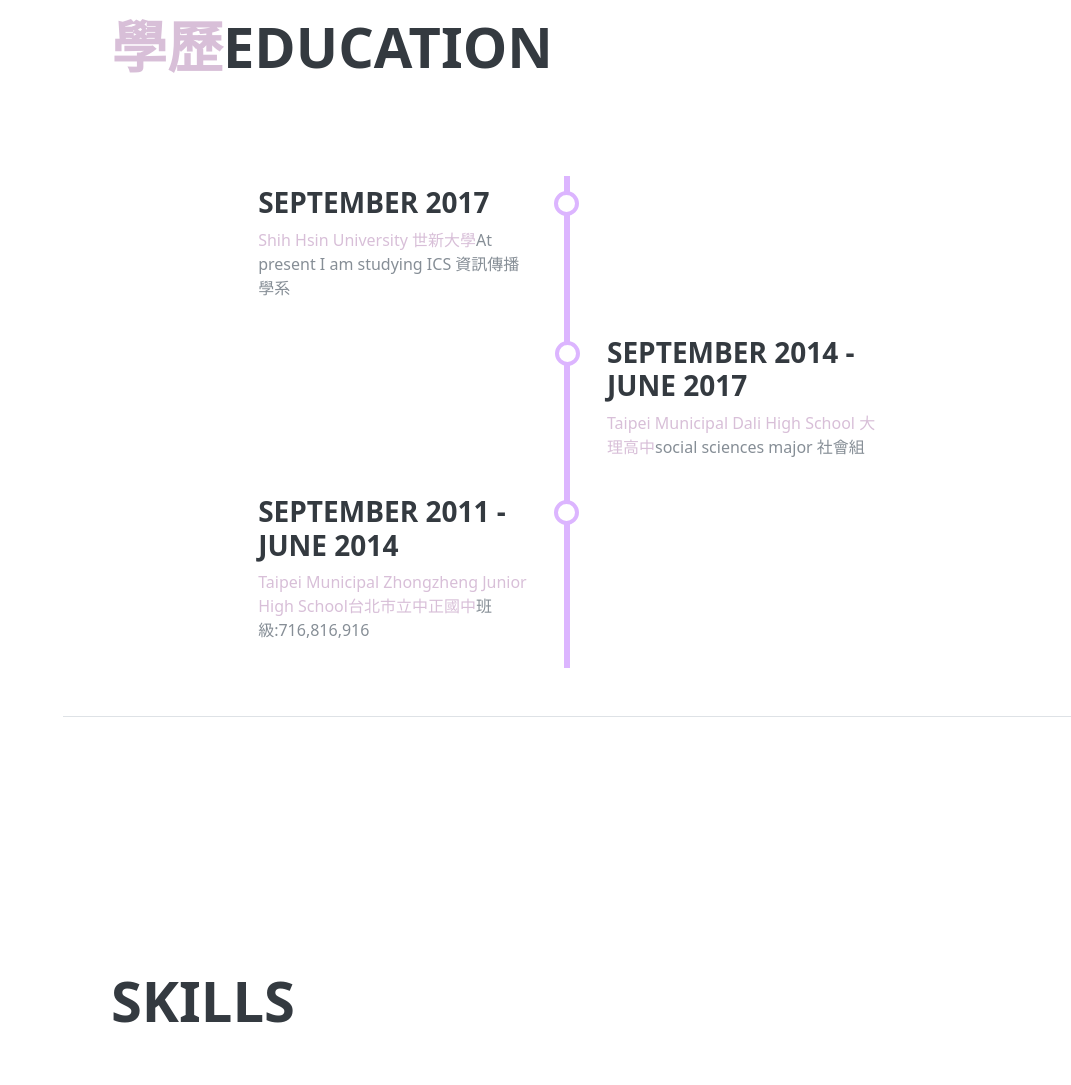
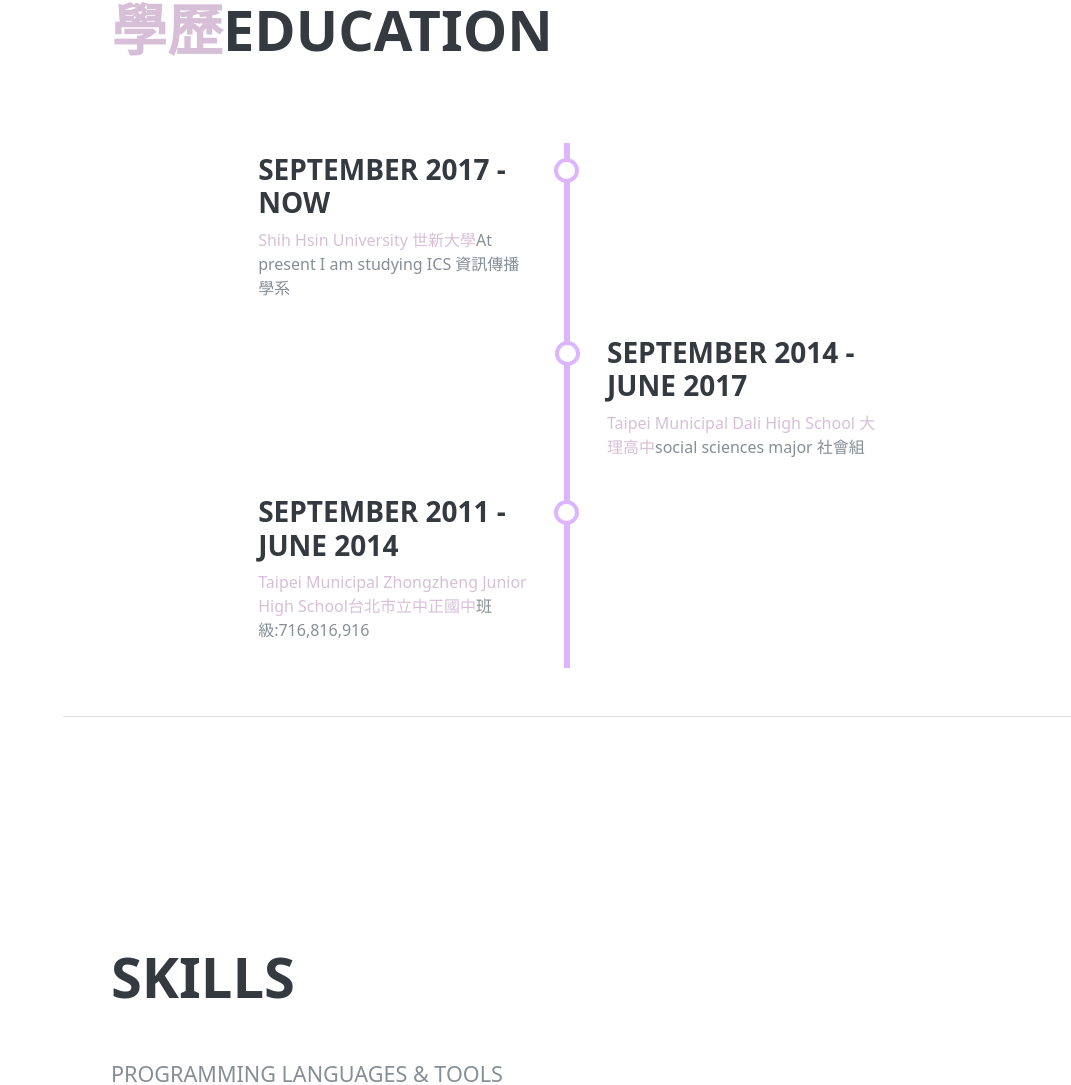
Before and after one commit to forever0228/forever0228.github.io, a website: page index.html in a window 1280 px wide. Shown: the part 1845-2930 px from the top of the page, without its empty margins (209-1280 px from the left). Drawn offline with Linux system fonts and the light colour scheme; a web font is replaced by a local one.

Commit message:
Add files via upload

```diff
--- a/index.html
+++ b/index.html
@@ -162,7 +162,7 @@
 		  <div class="timeline">
 			<div class="timeline-block timeline-left">
 			  <div class="timeline-content">
-			    <h3>September 2017</h3>
+			    <h3>September 2017 - now</h3>
 				<p><span class="text-primary">Shih Hsin University 世新大學</span>At present I am studying ICS 資訊傳播學系</p>
 			  </div>
 			</div>
@@ -190,7 +190,7 @@
         <div class="my-auto">
           <h2 class="mb-5">Skills</h2>
 
-          <div class="subheading mb-3"> </div>
+          <div class="subheading mb-3">PROGRAMMING LANGUAGES &amp; TOOLS</div>
           <ul class="list-inline list-icons">
             <li class="list-inline-item">
               <i class="devicons devicons-html5"></i>
@@ -202,7 +202,7 @@
               <i class="devicons devicons-javascript"></i>
             </li>
             <li class="list-inline-item">
-              <i class="Photoshop "></i>
+              <i class="Photoshop"></i>
             </li>
             <li class="list-inline-item">
               <i class="Illustrator"></i>
```
